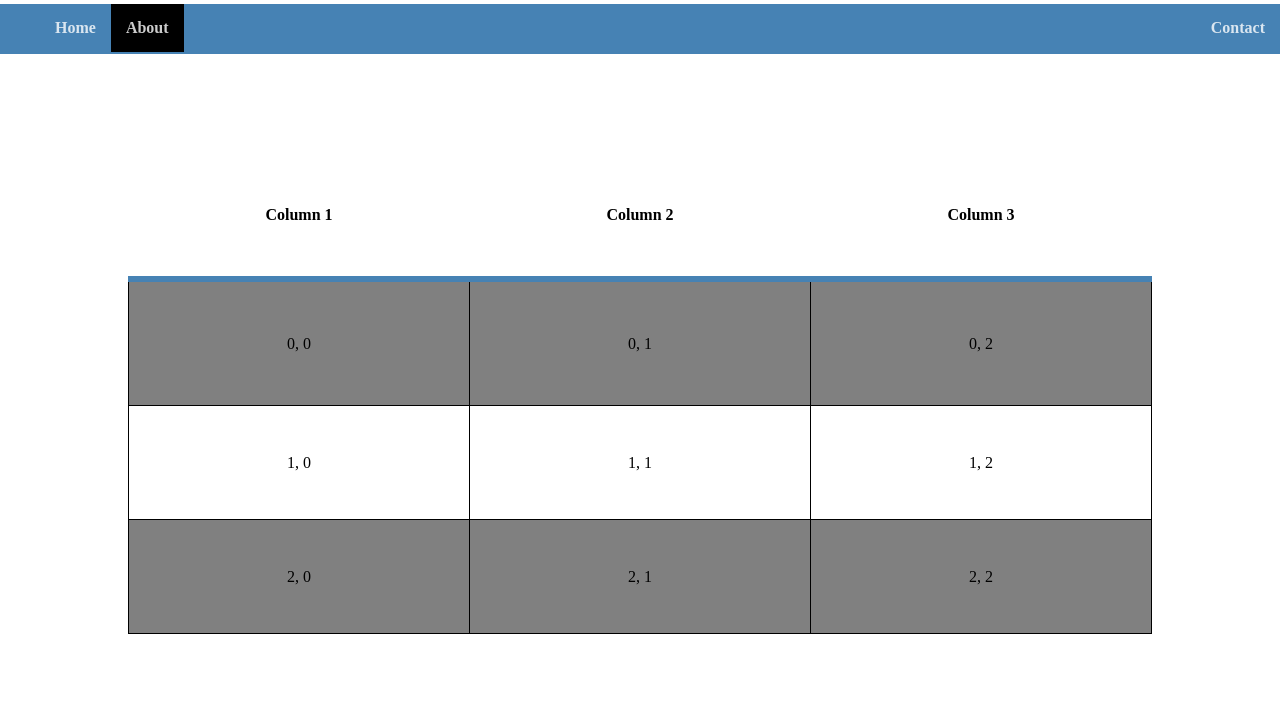
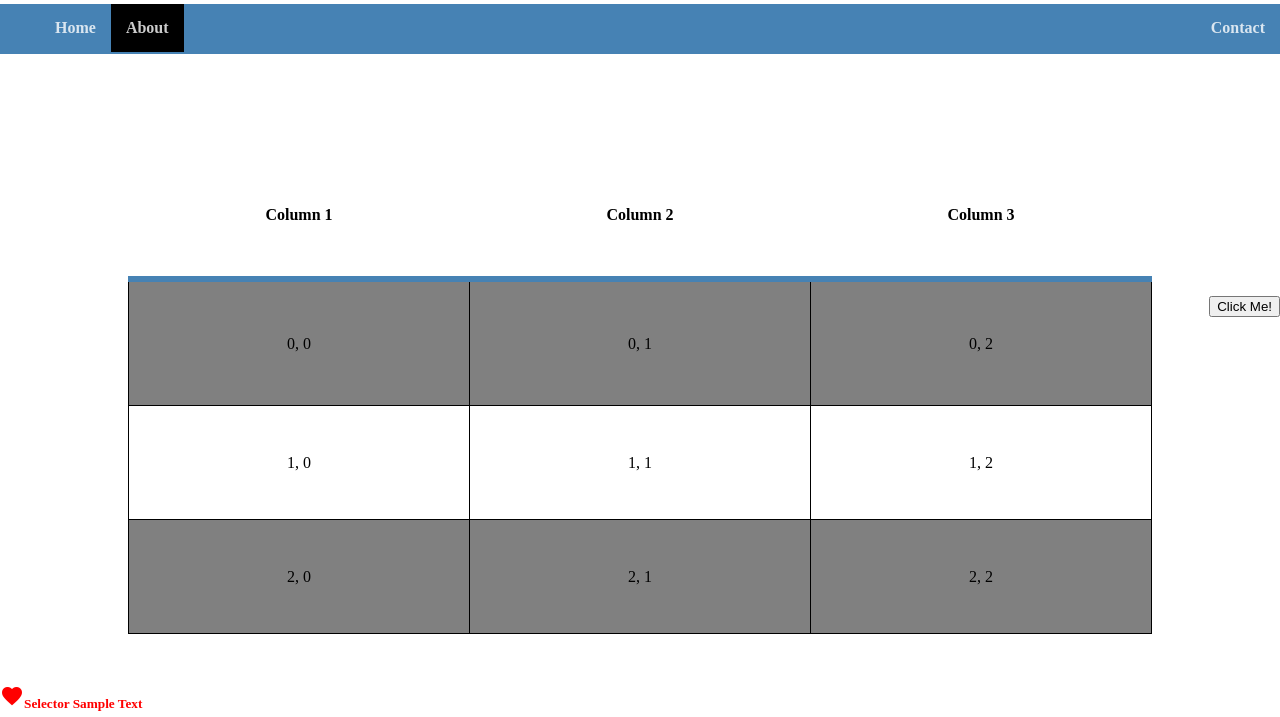
Before and after one commit to bg2345/basic_template, a plain HTML site: page about.html in a window 1280 px wide. Shown: the part 83-800 px from the top of the page. Drawn offline with Linux system fonts and the light colour scheme.

Commit message:
Added more styles and icons

```diff
--- a/about.html
+++ b/about.html
@@ -5,6 +5,8 @@
     <title>Review HTML/CSS - About</title>
 
     <!-- Attach CSS here -->
+    <link href="https://fonts.googleapis.com/icon?family=Material+Icons"
+      rel="stylesheet">
     <link rel="stylesheet" href="./css/main.css">
     <link rel="stylesheet" href="./css/about.css">
   </head>
@@ -42,6 +44,11 @@
           <td>2, 2</td>
         </tr>
       </table>
+      <div class="mid-right">
+        <button type="button" name="button">Click Me!</button>
+      </div>
+      <h5 class="selector"><i class="material-icons">favorite</i>Selector Sample Text</h5>
+      <h6 class="selecto pull-right">Selector Sample Text</h6>
     </main>
     <footer>
       <p>Lorem ipsum dolor sit amet, consectetur adipisicing elit. Nemo sint praesentium <span class="bold-text">officiis</span> expedita ipsum facilis, sit, aperiam eius quam velit beatae quaerat laudantium omnis at. Deserunt beatae vero voluptate. Pariatur.</p>
--- a/css/about.css
+++ b/css/about.css
@@ -31,3 +31,19 @@ table tr td:hover {
   color: white;
   cursor: pointer;
 }
+
+.mid-right {
+  position: fixed;
+  right: 0;
+  bottom: 50%;
+  z-index: 1;
+}
+
+.selector {
+  color: red;
+}
+
+h6[class="selector pull-right"] {
+  color: black;
+  font-size: 250%;
+}
```
